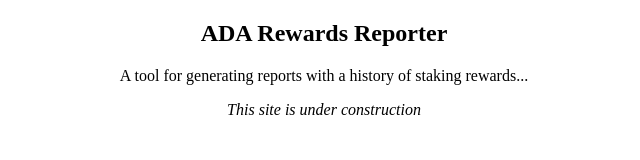
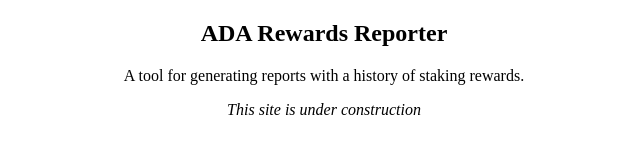
Before and after one commit to jaysee260/ada-rewards-reporter-s3-static-website, a plain HTML site: page src/index.html in a window 1280 px wide. Shown: the full height of the page, 316-956 px from the left. Drawn offline with Linux system fonts and the light colour scheme.

Commit message:
revert test change. test succeeded!

```diff
--- a/src/index.html
+++ b/src/index.html
@@ -14,7 +14,7 @@
 </head>
 <body>
     <h2>ADA Rewards Reporter</h2>
-    <p>A tool for generating reports with a history of staking rewards...</p>
+    <p>A tool for generating reports with a history of staking rewards.</p>
     <i>This site is under construction</i>
 </body>
 </html>
```
